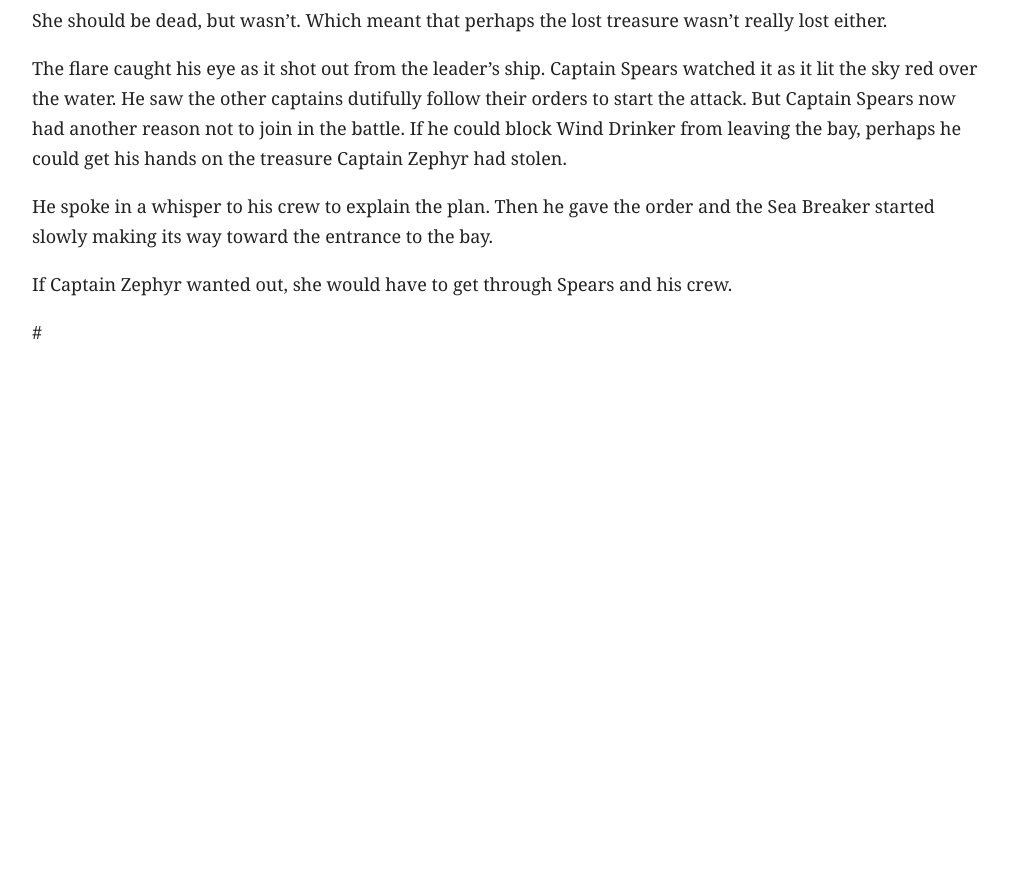
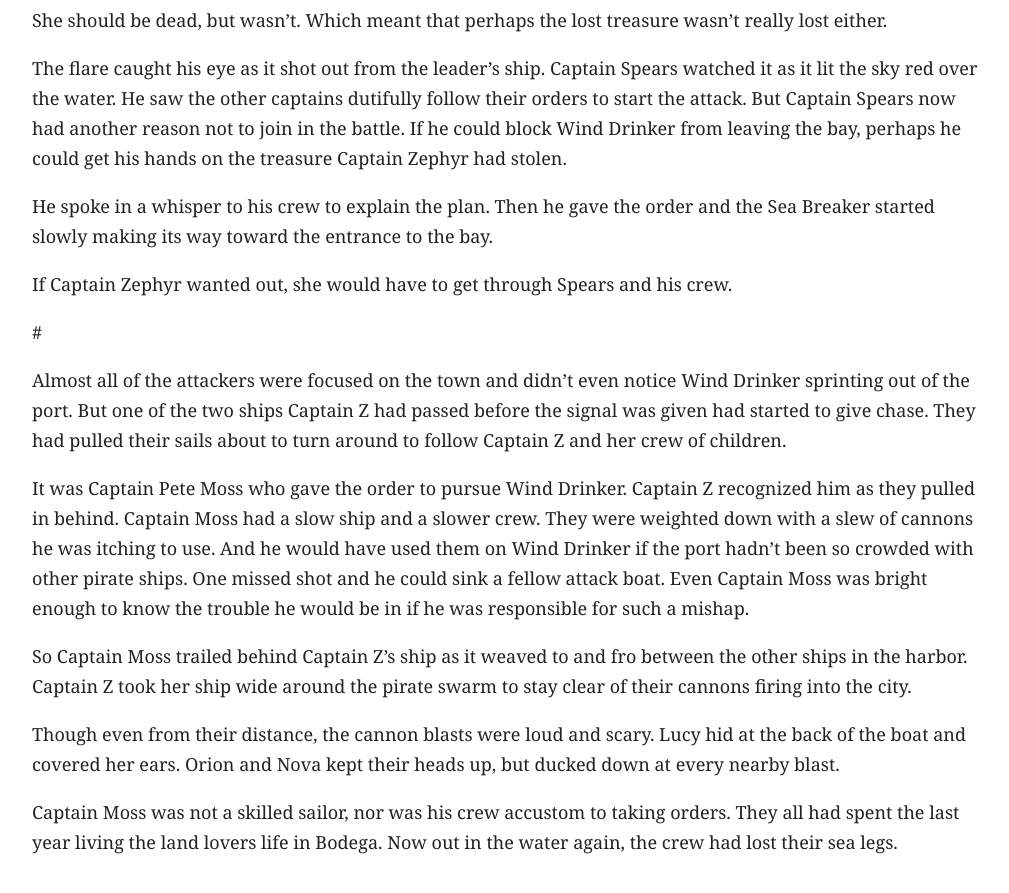
Before and after one commit to vlandham/captain_z, a Jekyll site: the page built from _posts/2014-08-11-captain_z.md, in a window 1280 px wide and 900 px high, scrolled down 38005 px. Shown: the top 893 px of the window, without its empty margins (128-1137 px from the left). Built offline with Jekyll 4.4.1, drawn with Linux system fonts in a browser that asks for light colours; some web fonts are replaced; before the commit the page ends 38410 px from its top, so only the background shows below that.

Commit message:
made it a bit further

```diff
--- a/_posts/2014-08-11-captain_z.md
+++ b/_posts/2014-08-11-captain_z.md
@@ -1097,3 +1097,13 @@ He spoke in a whisper to his crew to explain the plan. Then he gave the order an
 If Captain Zephyr wanted out, she would have to get through Spears and his crew.
 
 #
+
+Almost all of the attackers were focused on the town and didn't even notice Wind Drinker sprinting out of the port. But one of the two ships Captain Z had passed before the signal was given had started to give chase. They had pulled their sails about to turn around to follow Captain Z and her crew of children.
+
+It was Captain Pete Moss who gave the order to pursue Wind Drinker. Captain Z recognized him as they pulled in behind. Captain Moss had a slow ship and a slower crew. They were weighted down with a slew of cannons he was itching to use. And he would have used them on Wind Drinker if the port hadn't been so crowded with other pirate ships. One missed shot and he could sink a fellow attack boat. Even Captain Moss was bright enough to know the trouble he would be in if he was responsible for such a mishap.
+
+So Captain Moss trailed behind Captain Z's ship as it weaved to and fro between the other ships in the harbor. Captain Z took her ship wide around the pirate swarm to stay clear of their cannons firing into the city.
+
+Though even from their distance, the cannon blasts were loud and scary. Lucy hid at the back of the boat and covered her ears. Orion and Nova kept their heads up, but ducked down at every nearby blast.
+
+Captain Moss was not a skilled sailor, nor was his crew accustom to taking orders. They all had spent the last year living the land lovers life in Bodega. Now out in the water again, the crew had lost their sea legs.
```
Also changed, not shown: out/captain_z.md (+10 -0 lines), 1 other file.
